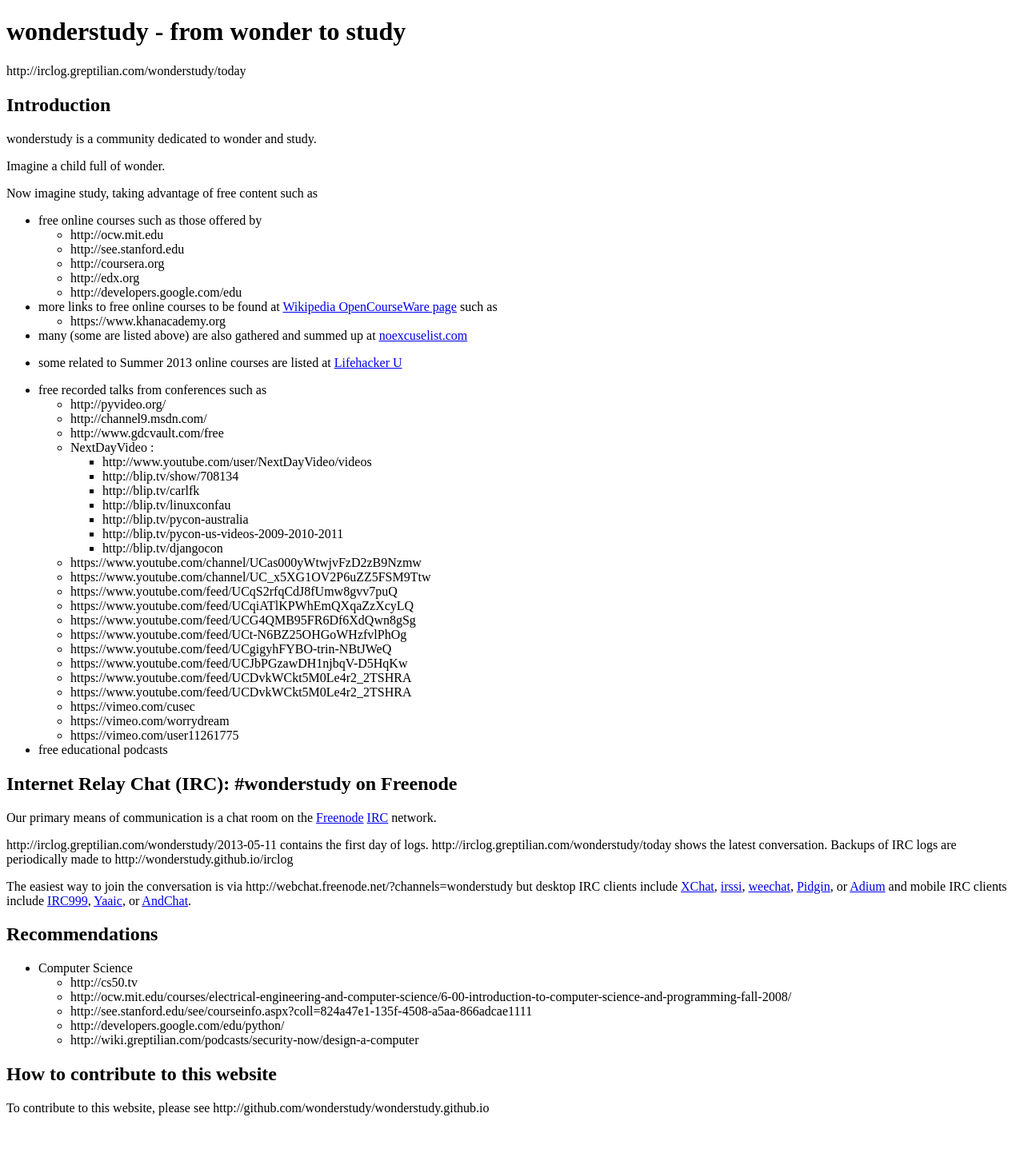
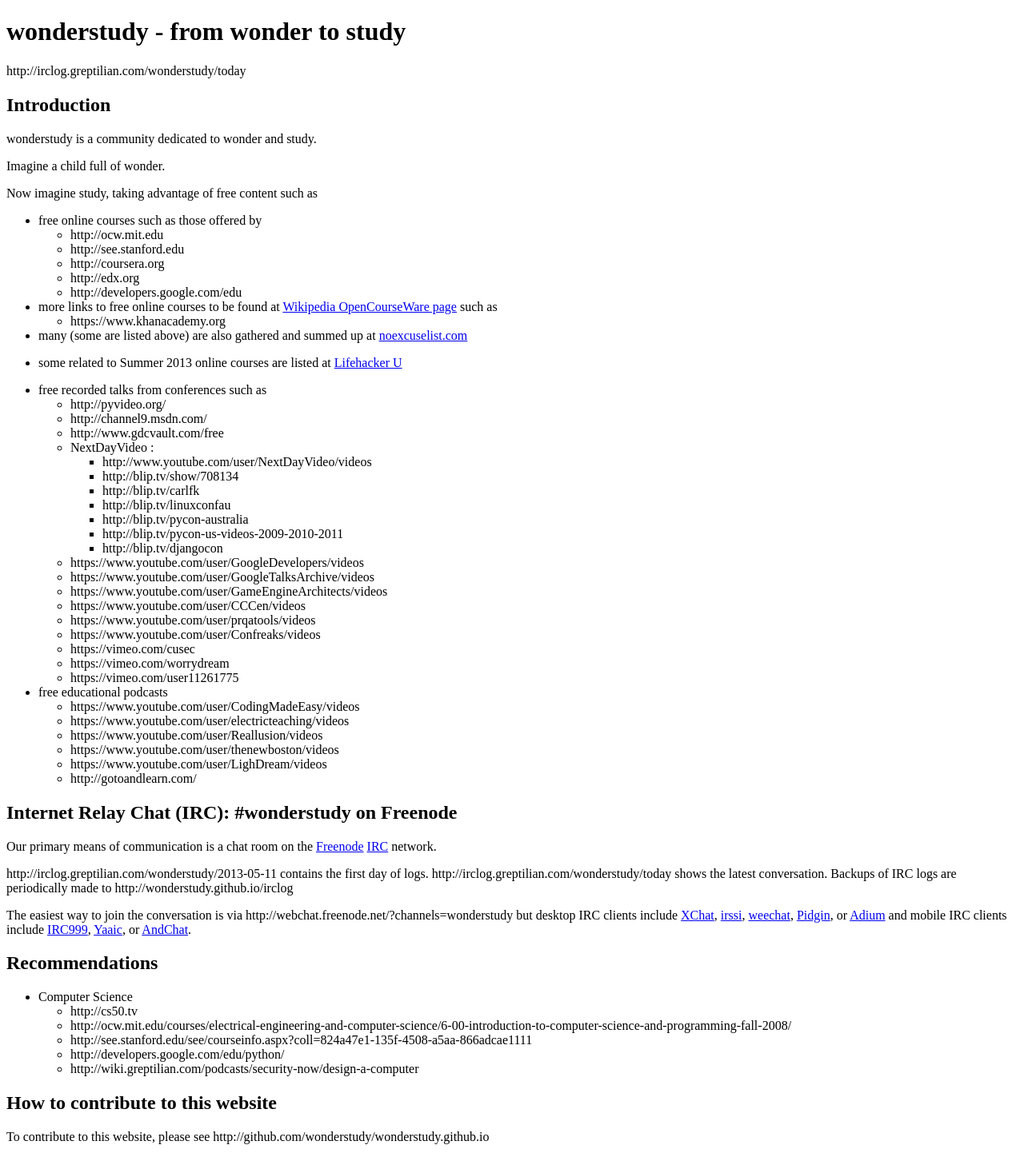
Before and after one commit to wonderstudy/wonderstudy.github.io, a Jekyll site: the page built from index.md, in a window 1280 px wide. Shown: the whole page at 80% size. Built offline with Jekyll 4.4.1, drawn with Linux system fonts in a browser that asks for light colours; Markdown is read by kramdown in place of the engine named in the settings; before the commit the page ends 1411 px from its top, so only the background shows below that; part of the change alters nothing that is shown.

Commit message:
Modified youtube channel links to user videos & Separated between conferences talks & podcasts

```diff
--- a/index.md
+++ b/index.md
@@ -36,20 +36,22 @@ Now imagine study, taking advantage of free content such as
         - http://blip.tv/pycon-australia
         - http://blip.tv/pycon-us-videos-2009-2010-2011
         - http://blip.tv/djangocon
-    - https://www.youtube.com/channel/UCas000yWtwjvFzD2zB9Nzmw
-    - https://www.youtube.com/channel/UC_x5XG1OV2P6uZZ5FSM9Ttw
-    - https://www.youtube.com/feed/UCqS2rfqCdJ8fUmw8gvv7puQ
-    - https://www.youtube.com/feed/UCqiATlKPWhEmQXqaZzXcyLQ
-    - https://www.youtube.com/feed/UCG4QMB95FR6Df6XdQwn8gSg
-    - https://www.youtube.com/feed/UCt-N6BZ25OHGoWHzfvlPhOg
-    - https://www.youtube.com/feed/UCgigyhFYBO-trin-NBtJWeQ
-    - https://www.youtube.com/feed/UCJbPGzawDH1njbqV-D5HqKw
-    - https://www.youtube.com/feed/UCDvkWCkt5M0Le4r2_2TSHRA
-    - https://www.youtube.com/feed/UCDvkWCkt5M0Le4r2_2TSHRA
+    - https://www.youtube.com/user/GoogleDevelopers/videos
+    - https://www.youtube.com/user/GoogleTalksArchive/videos
+    - https://www.youtube.com/user/GameEngineArchitects/videos
+    - https://www.youtube.com/user/CCCen/videos
+    - https://www.youtube.com/user/prqatools/videos
+    - https://www.youtube.com/user/Confreaks/videos
     - https://vimeo.com/cusec
     - https://vimeo.com/worrydream
     - https://vimeo.com/user11261775
 - free educational podcasts
+    - https://www.youtube.com/user/CodingMadeEasy/videos
+    - https://www.youtube.com/user/electricteaching/videos
+    - https://www.youtube.com/user/Reallusion/videos
+    - https://www.youtube.com/user/thenewboston/videos
+    - https://www.youtube.com/user/LighDream/videos
+    - http://gotoandlearn.com/
 
 ## Internet Relay Chat (IRC): #wonderstudy on Freenode
 
```
